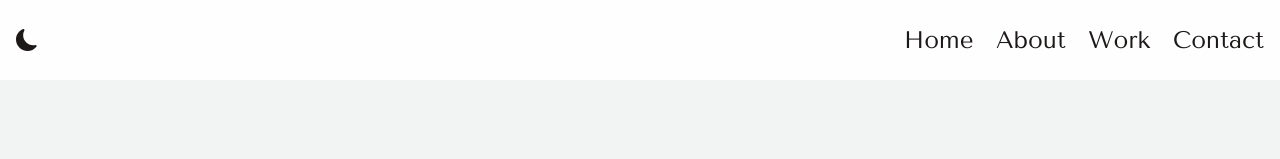
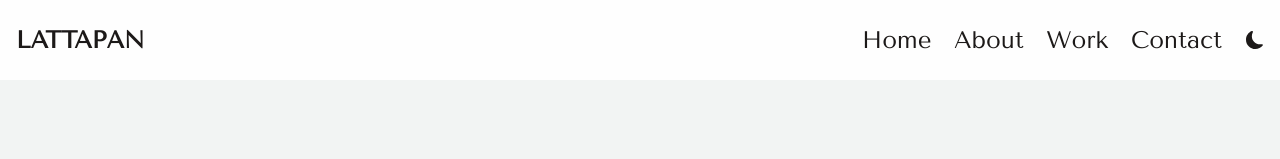
Before and after one commit to lattapanr/portfolio, a React (Vite) app: page / in a window 1280 px wide. Shown: the top 159 px of the page. Built offline with nearby package versions, Linux system fonts and the light colour scheme.

Commit message:
Change position of mode toggler and add logo

```diff
--- a/src/components/Navbar.jsx
+++ b/src/components/Navbar.jsx
@@ -23,19 +23,15 @@ const Navbar = ({ darkMode, toggleDarkMode }) => {
     <nav className="fixed bg-white/90 dark:bg-primary/90 w-full z-[1000]">
       <div className="max-w-screen-xl mx-auto text-primary dark:text-darkText px-4">
         <div className="h-[80px] flex justify-between items-center">
-          {/* Dark mode icon */}
-          <div
-            color={"#1C1918"}
-            onClick={toggleDarkMode}
-            className="cursor-pointer"
-          >
-            {!darkMode ? (
-              <BsFillMoonFill size={22} />
-            ) : (
-              <BsFillSunFill size={22} />
-            )}
+          <div>
+            <span className="uppercase sm:text-xl md:text-2xl font-semibold whitespace-nowrap dark:text-white">
+              <a href="https://github.com/lattapanr" target="_blank">
+                Lattapan
+              </a>
+            </span>
           </div>
 
+          <div className="flex items-center gap-6">
             {/* Desktop menu */}
             <ul className="hidden w-[300px] justify-between text-xl xl:w-[360px] xl:text-2xl md:flex">
               <li className="hover:underline">
@@ -52,12 +48,26 @@ const Navbar = ({ darkMode, toggleDarkMode }) => {
               </li>
             </ul>
 
+            {/* Dark mode icon */}
+            <div
+              color={"#1C1918"}
+              onClick={toggleDarkMode}
+              className="cursor-pointer"
+            >
+              {!darkMode ? (
+                <BsFillMoonFill size={18} />
+              ) : (
+                <BsFillSunFill size={18} />
+              )}
+            </div>
+          </div>
+
           {/* Hamburger */}
           <div
             onClick={handleNav}
-            className="absolute top-8 right-4 z-[9999] md:hidden"
+            className="absolute top-8 right-11 z-[9999] md:hidden"
           >
-            {!nav ? <FaBars size={20} /> : <FaTimes size={20} />}
+            {!nav ? <FaBars size={18} /> : <FaTimes size={20} />}
           </div>
         </div>
 
```
Lines whose indentation alone changed are shown as unchanged.
